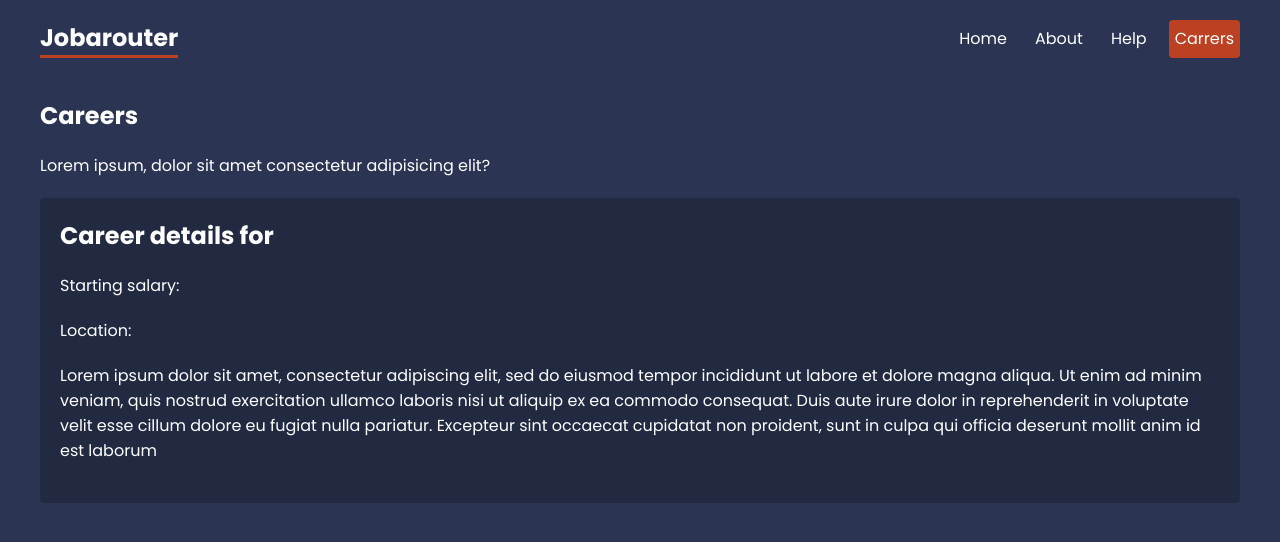
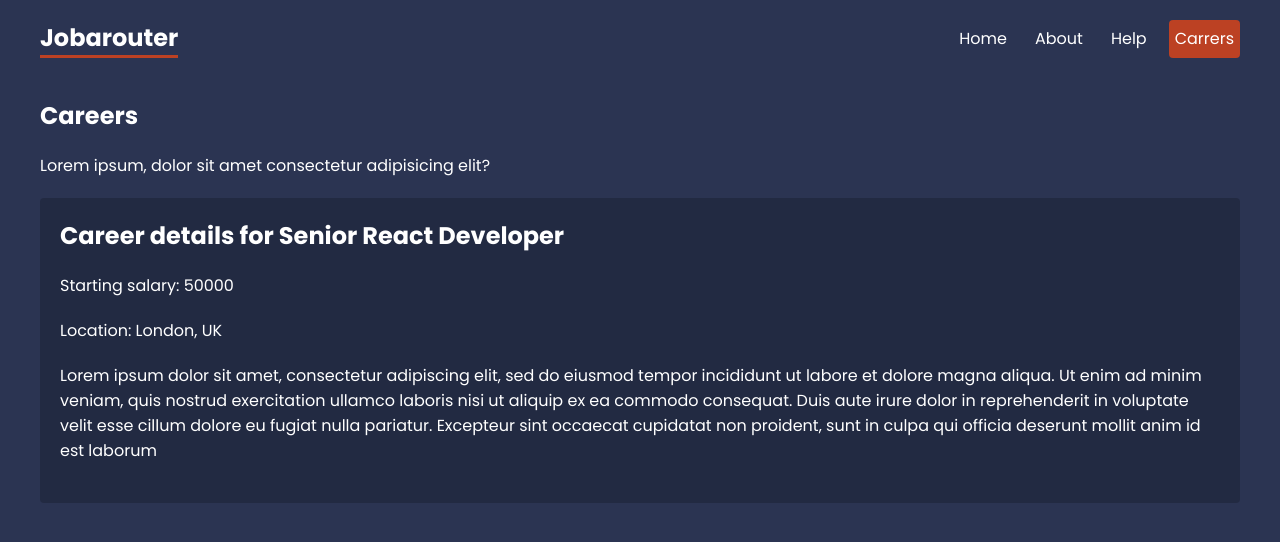
Before and after one commit to Philippe35507/NetNinja-Jobarouter, a React (Vite) app: page /careers/1 in a window 1280 px wide. Shown: the top 542 px of the page. Built offline with nearby package versions, Linux system fonts and the light colour scheme; no server answers; data requests are answered from the project's data file.

Commit message:
Fixes CareerDetails.jsx
useLoaderData() and fetch("http://localhost:4000/careers/

```diff
--- a/src/pages/careers/CareerDetails.jsx
+++ b/src/pages/careers/CareerDetails.jsx
@@ -2,7 +2,7 @@ import { useLoaderData, useParams } from "react-router-dom";
 
 export default function CareerDetails() {
   const { id } = useParams();
-  const career = useLoaderData;
+  const career = useLoaderData();
   return (
     <div className="career-details">
       <h2>Career details for {career.title}</h2>
@@ -27,7 +27,7 @@ export default function CareerDetails() {
 export const careerDetailsLoader = async ({ params }) => {
   const { id } = params;
 
-  const res = await fetch("http://localhost:4000/careers" + id);
+  const res = await fetch("http://localhost:4000/careers/" + id);
 
   return res.json();
 };
```
